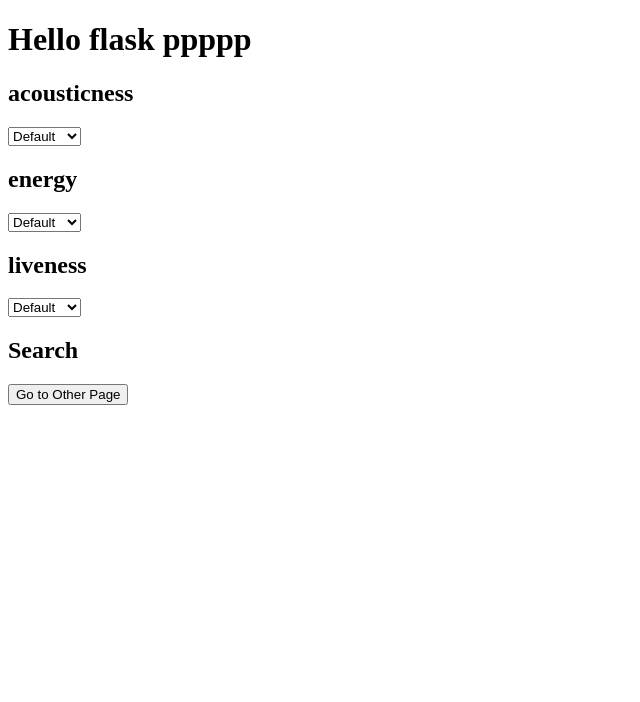
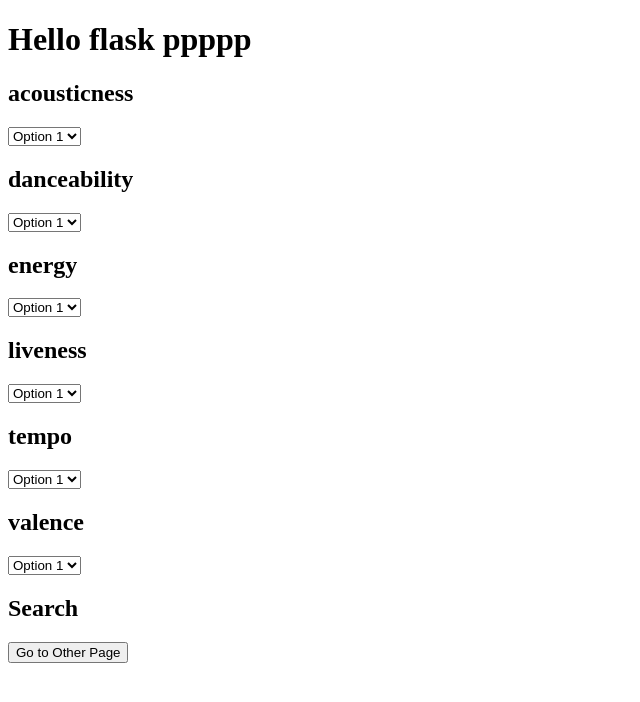
Before and after one commit to sorag20/Charatify, a Flask app: page / in a window 1280 px wide. Shown: the top 702 px of the page, without its empty margins (0-640 px from the left). Run offline with Flask 3, Linux system fonts and the light colour scheme.

Commit message:
検索機能デモ作成

```diff
--- a/app/app.py
+++ b/app/app.py
@@ -1,5 +1,6 @@
-from flask import Flask,render_template
+from flask import Flask,render_template,request
 from api import get_top10_tracks
+from search import search_song
 
 app=Flask(__name__,static_folder=None)
 
@@ -7,10 +8,17 @@ app=Flask(__name__,static_folder=None)
 def index():
     return render_template('index.html')
 
-@app.route("/data")
+@app.route("/data",methods=["GET","POST"])
 def data():
+    #比較項目のdict
+    character={'acousticness':0,'danceability':0,'energy':0,
+               'liveness':0,'tempo':0,'valence':0}
+    #比較項目をcharacterに入れる
+    for item in character.keys():
+        character[item]=request.form[item]
+
     top10_tracks = get_top10_tracks()
-    return render_template('data.html',top10_tracks=top10_tracks)
+    return render_template('data.html',top10_tracks=top10_tracks,recommended_song_params=search_song(top10_tracks,character))
 
 if __name__ == '__main__':
     app.run(debug=True)
--- a/app/templates/data.html
+++ b/app/templates/data.html
@@ -10,6 +10,8 @@
       <li>{{ item }}</li>
       {% endfor %}
     </ul>
+    <h2>{{recommended_song_params['name']}}</h2>
+    <a href={{recommended_song_params['track_href']}}>曲のリンク</a>
 
     <button onclick="window.location.href='/'">Go back</button>
   </body>
--- a/app/templates/index.html
+++ b/app/templates/index.html
@@ -5,46 +5,61 @@
     <meta charset="utf-8" />
   </head>
   <body>
-
     <script>
       function redirectToPage() {
         let acousticnessOption = document.getElementById('acousticness').value;
         let energyOption = document.getElementById('energy').value;
         let livenessOption = document.getElementById('liveness').value;
-        window.location.href = '/data?acousticnessOption='
-                             + acousticnessOption
-                             + '?energyOption=' + energyOption
-                             + '?livenessOption=' + livenessOption;
+        window.location.href =
+          '/data?acousticnessOption=' +
+          acousticnessOption +
+          '?energyOption=' +
+          energyOption +
+          '?livenessOption=' +
+          livenessOption;
       }
     </script>
 
     <h1>Hello flask ppppp</h1>
-
+    <form method="POST" action="/data">
       <h2>acousticness</h2>
-    <select id="acousticness">
-      <option value="option1">Option 1</option>
-      <option value="option2">Option 2</option>
-      <option value="option3">Option 3</option>
-      <option value="Default" selected>Default</option>
+      <select name="acousticness" id="acousticness">
+        <option value=0.75>Option 1</option>
+        <option value=0.75>Option 2</option>
+        <option value=0.25>Option 3</option>
       </select>
-
+      <h2>danceability</h2>
+      <select name="danceability" id="acousticness">
+        <option value=0.75>Option 1</option>
+        <option value=0.75>Option 2</option>
+        <option value=0.25>Option 3</option>
+      </select>
       <h2>energy</h2>
-    <select id="energy">
-      <option value="option1">Option 1</option>
-      <option value="option2">Option 2</option>
-      <option value="option3">Option 3</option>
-      <option value="Default" selected>Default</option>
+      <select name="energy" id="energy">
+        <option value=0.75>Option 1</option>
+        <option value=0.75>Option 2</option>
+        <option value=0.25>Option 3</option>
       </select>
-
       <h2>liveness</h2>
-    <select id="liveness">
-      <option value="option1">Option 1</option>
-      <option value="option2">Option 2</option>
-      <option value="option3">Option 3</option>
-      <option value="Default" selected>Default</option>
+      <select name="liveness" id="acousticness">
+        <option value=0.75>Option 1</option>
+        <option value=0.75>Option 2</option>
+        <option value=0.25>Option 3</option>
       </select>
-
+      <h2>tempo</h2>
+      <select name="tempo" id="acousticness">
+        <option value=100>Option 1</option>
+        <option value=200>Option 2</option>
+        <option value=200>Option 3</option>
+      </select>
+      <h2>valence</h2>
+      <select name="valence" id="acousticness">
+        <option value=0.75>Option 1</option>
+        <option value=0.75>Option 2</option>
+        <option value=0.25>Option 3</option>
+      </select>
       <h2>Search</h2>
-    <button onclick=redirectToPage()>Go to Other Page</button>
+      <button onclick="redirectToPage()">Go to Other Page</button>
+    </form>
   </body>
 </html>
```
Also changed, not shown: app/search.py (added, +21 -0 lines), 1 other file. Lines whose indentation alone changed are shown as unchanged.
